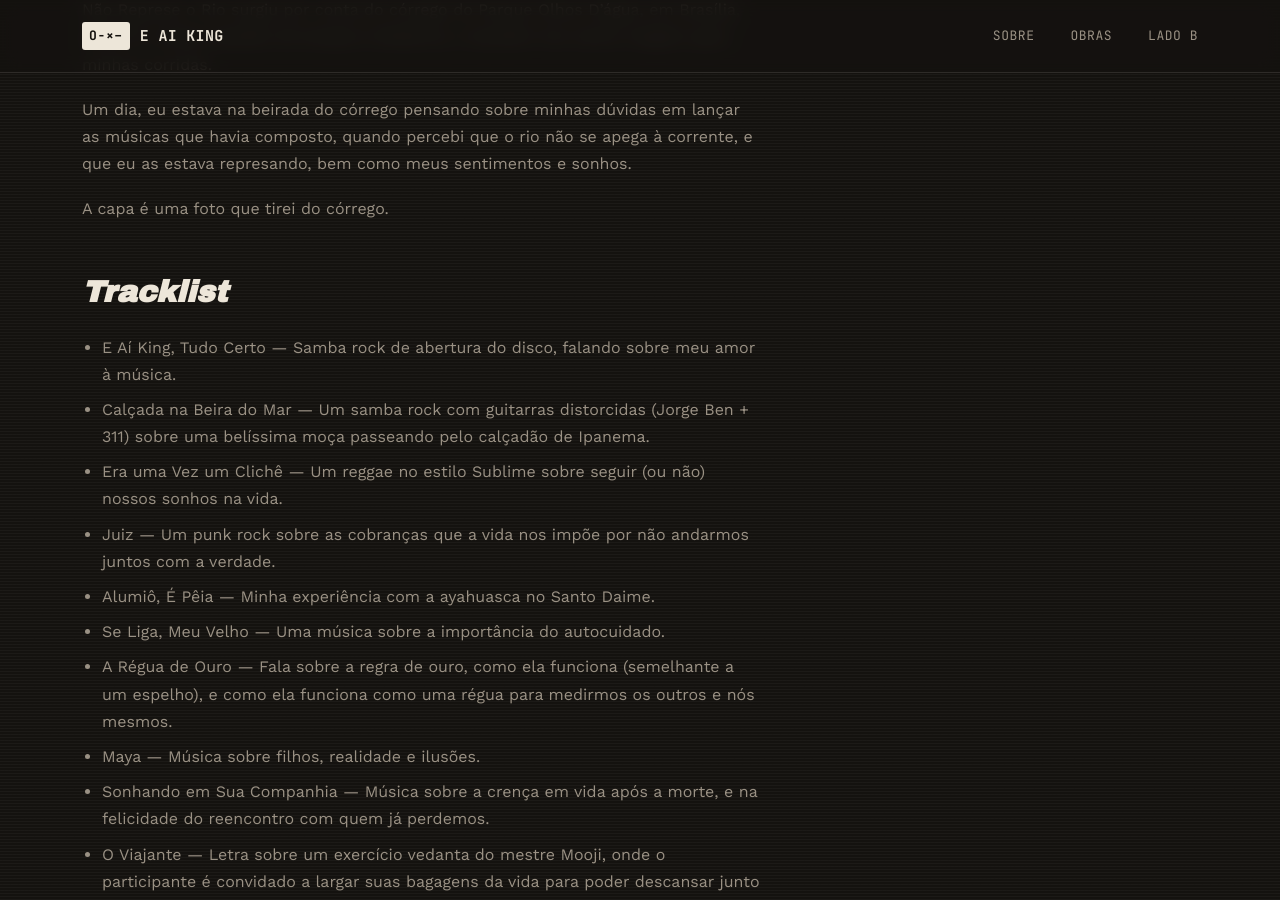
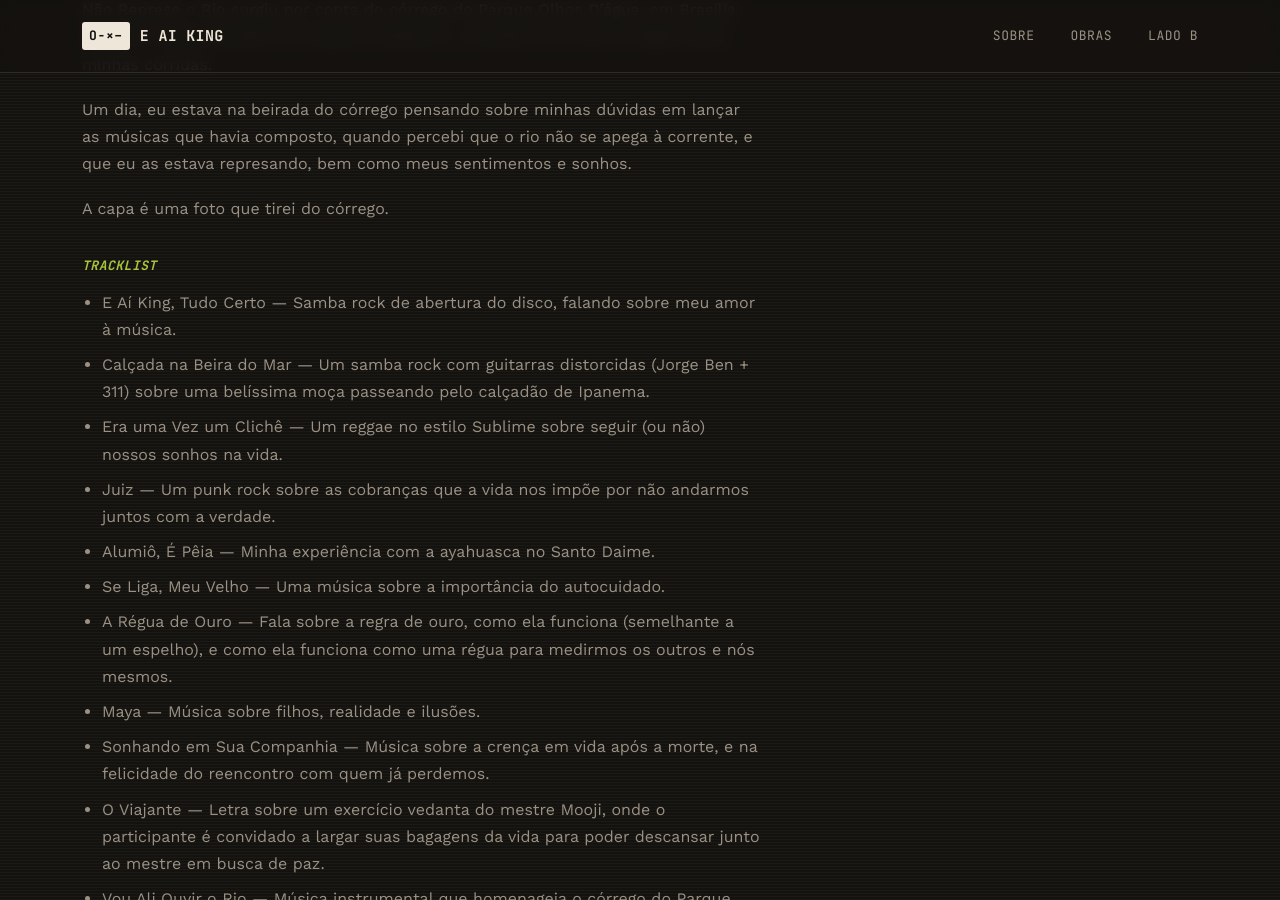
Before and after one commit to srcaetano/eaiking.github.io, a Jekyll site: the page built from disco-2022-nao-represe-o-rio.md, in a window 1280 px wide and 900 px high, scrolled down 883 px. Built offline with Jekyll 4.4.1, drawn with Linux system fonts in a browser that asks for light colours.

```diff
--- a/disco-2022-nao-represe-o-rio.md
+++ b/disco-2022-nao-represe-o-rio.md
@@ -24,7 +24,7 @@ Um dia, eu estava na beirada do córrego pensando sobre minhas dúvidas em lanç
 
 A capa é uma foto que tirei do córrego.
 
-## _Tracklist_
+### _Tracklist_
 
 - E Aí King, Tudo Certo — Samba rock de abertura do disco, falando sobre meu amor à música.
 - Calçada na Beira do Mar — Um samba rock com guitarras distorcidas (Jorge Ben + 311) sobre uma belíssima moça passeando pelo calçadão de Ipanema.
@@ -38,6 +38,6 @@ A capa é uma foto que tirei do córrego.
 - O Viajante — Letra sobre um exercício vedanta do mestre Mooji, onde o participante é convidado a largar suas bagagens da vida para poder descansar junto ao mestre em busca de paz.
 - Vou Ali Ouvir o Rio — Música instrumental que homenageia o córrego do Parque Olhos D’água (de onde boa parte da inspiração do disco veio) e o livro Sidarta, de Hermann Hesse.
 
-## O livro
+### O livro
 
 O livro que acompanha o disco, "Não Represe o Rio: da Procrastinação ao Fluxo" (https://www.amazon.com.br/), dá mais detalhes do meu processo de terapia e cura, acompanhando cada música e seus significados pessoais.
```
